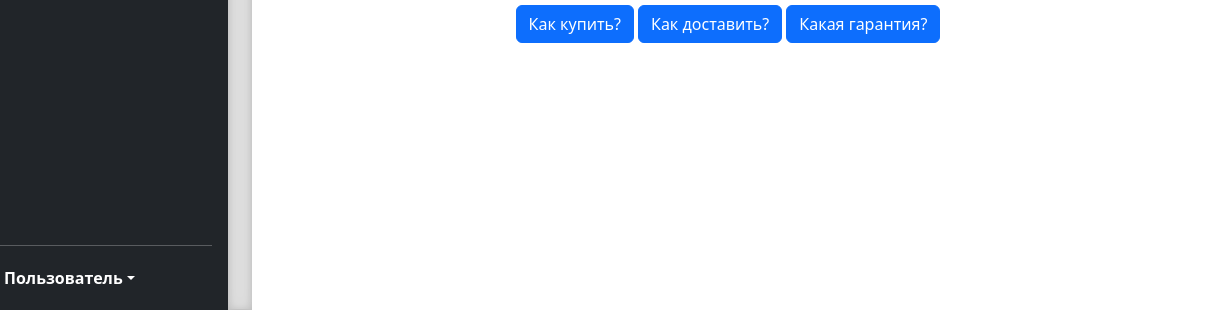
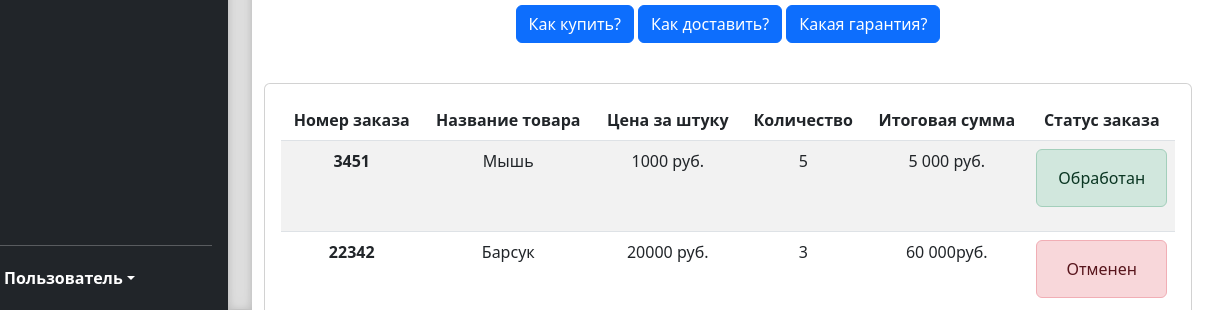
Before and after one commit to SergeyUpgrade/HW_19.1, a plain HTML site: page index.html in a window 1280 px wide. Shown: the part 490-800 px from the top of the page, 52-1280 px from the left. Drawn offline with nearby package versions, Linux system fonts and the light colour scheme.

Commit message:
adding table with different status

```diff
--- a/index.html
+++ b/index.html
@@ -343,6 +343,75 @@
                         </div>
                     </div>
                 </div>
+                <div class="col-12">
+                    <div class="card">
+                        <div class="card-body">
+                            <table class="table table-striped text-center">
+                                <thead>
+                                <tr>
+                                    <th scope="col">Номер заказа</th>
+                                    <th scope="col">Название товара</th>
+                                    <th scope="col">Цена за штуку</th>
+                                    <th scope="col">Количество</th>
+                                    <th scope="col">Итоговая сумма</th>
+                                    <th scope="col">Статус заказа</th>
+                                </tr>
+                                </thead>
+                                <tbody>
+                                <tr>
+                                    <th>3451</th>
+                                    <td>Мышь</td>
+                                    <td>1000 руб.</td>
+                                    <td>5</td>
+                                    <td>5 000 руб.</td>
+                                    <td>
+                                        <div class="alert alert-success" role="alert">
+                                            Обработан
+                                        </div>
+                                    </td>
+                                </tr>
+                                <tr>
+                                    <th>22342</th>
+                                    <td>Барсук</td>
+                                    <td>20000 руб.</td>
+                                    <td>3</td>
+                                    <td>60 000руб.</td>
+                                    <td>
+                                        <div class="alert alert-danger" role="alert">
+                                            Отменен
+                                        </div>
+                                    </td>
+                                </tr>
+                                <tr>
+                                    <th>35783</th>
+                                    <td>Кот</td>
+                                    <td>5000 руб.</td>
+                                    <td>7</td>
+                                    <td>35 000 руб.</td>
+                                    <td>
+                                        <div class="alert alert-warning" role="alert">
+                                            Обработка
+                                        </div>
+                                    </td>
+                                </tr>
+                                <tr>
+                                    <th>35782</th>
+                                    <td>Лошадь</td>
+                                    <td>100000 руб.</td>
+                                    <td>5</td>
+                                    <td>500 000 руб.</td>
+                                    <td>
+                                        <div class="alert alert-primary" role="alert">
+                                            Новый
+                                        </div>
+                                    </td>
+
+                                </tr>
+                                </tbody>
+                            </table>
+                        </div>
+                    </div>
+                </div>
             </div>
         </main>
 
```
